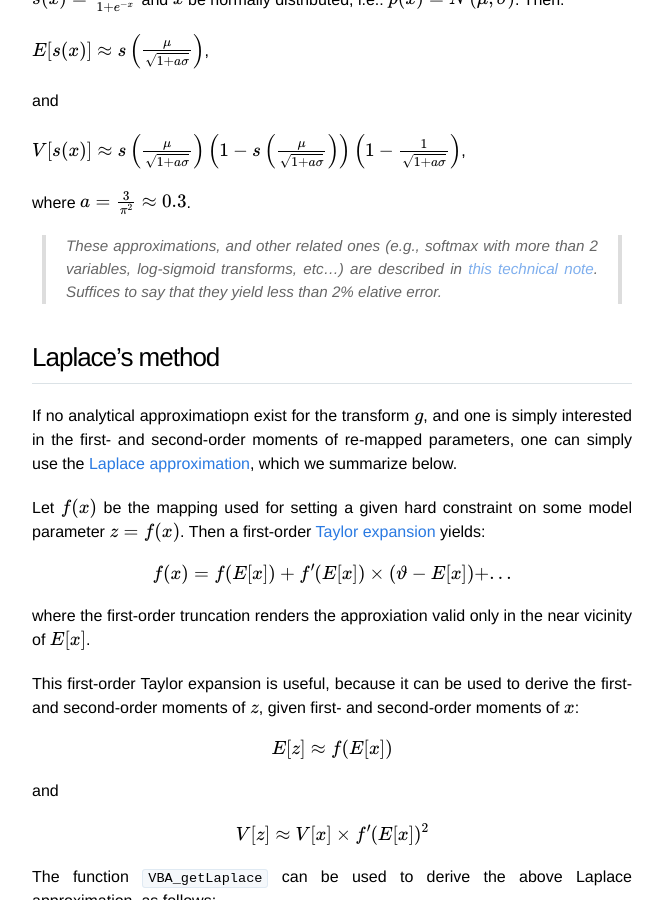
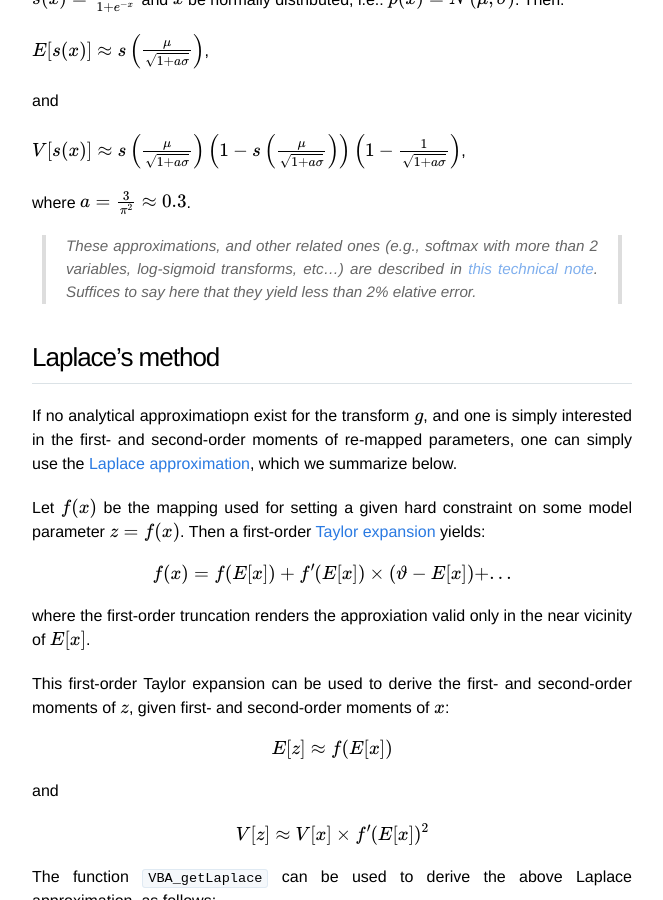
Before and after one commit to MBB-team/VBA-toolbox, a Jekyll site: the page built from _wiki/param-transform.md, in a window 1280 px wide and 900 px high, scrolled down 4021 px. Shown: the whole window, without its empty margins (308-971 px from the left). Built offline with Jekyll 4.4.1, drawn with Linux system fonts in a browser that asks for light colours; nearby versions of some CDN libraries; formulas are drawn with MathJax 3.

Commit message:
Update param-transform.md

```diff
--- a/_wiki/param-transform.md
+++ b/_wiki/param-transform.md
@@ -91,7 +91,7 @@ $$ V[s(x)] \approx s\left(\frac{\mu}{\sqrt{1+a\sigma}}\right)\left(1-s\left(\fra
 
 where $$a=\frac{3}{\pi^2} \approx 0.3$$.
 
-> These approximations, and other related ones (e.g., softmax with more than 2 variables, log-sigmoid transforms, etc...) are described in [this technical note](https://arxiv.org/abs/1703.00091). Suffices to say that they yield less than 2% elative error.
+> These approximations, and other related ones (e.g., softmax with more than 2 variables, log-sigmoid transforms, etc...) are described in [this technical note](https://arxiv.org/abs/1703.00091). Suffices to say here that they yield less than 2% elative error.
 
 
 
@@ -105,7 +105,7 @@ $$ f(x) = f(E[x]) + f'(E[x])\times\left(\vartheta-E[x]\right) + ... $$
 
 where the first-order truncation renders the approxiation valid only in the near vicinity of $$E[x]$$.
 
-This first-order Taylor expansion is useful, because it can be used to derive the first- and second-order moments of $$z$$, given first- and second-order moments of $$x$$:
+This first-order Taylor expansion can be used to derive the first- and second-order moments of $$z$$, given first- and second-order moments of $$x$$:
 
 $$ E[z] \approx f(E[x]) $$
 
```
